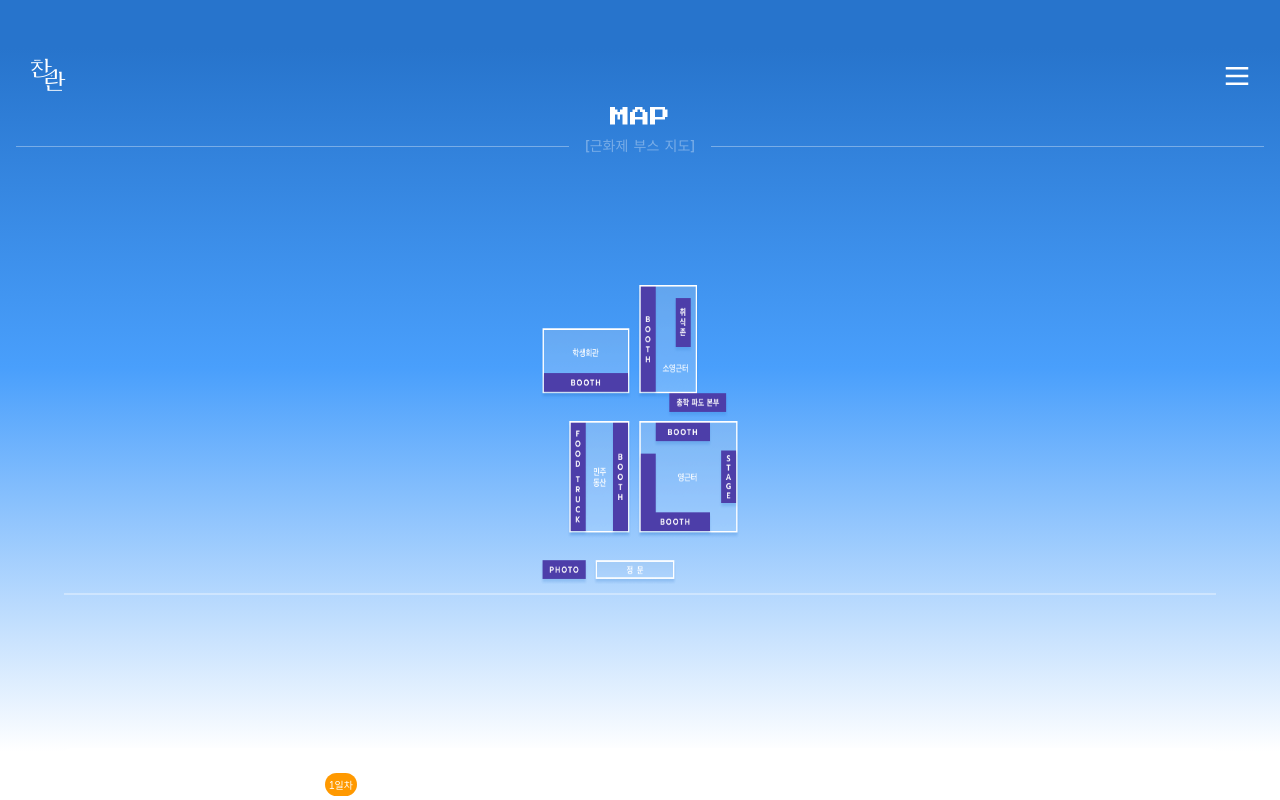
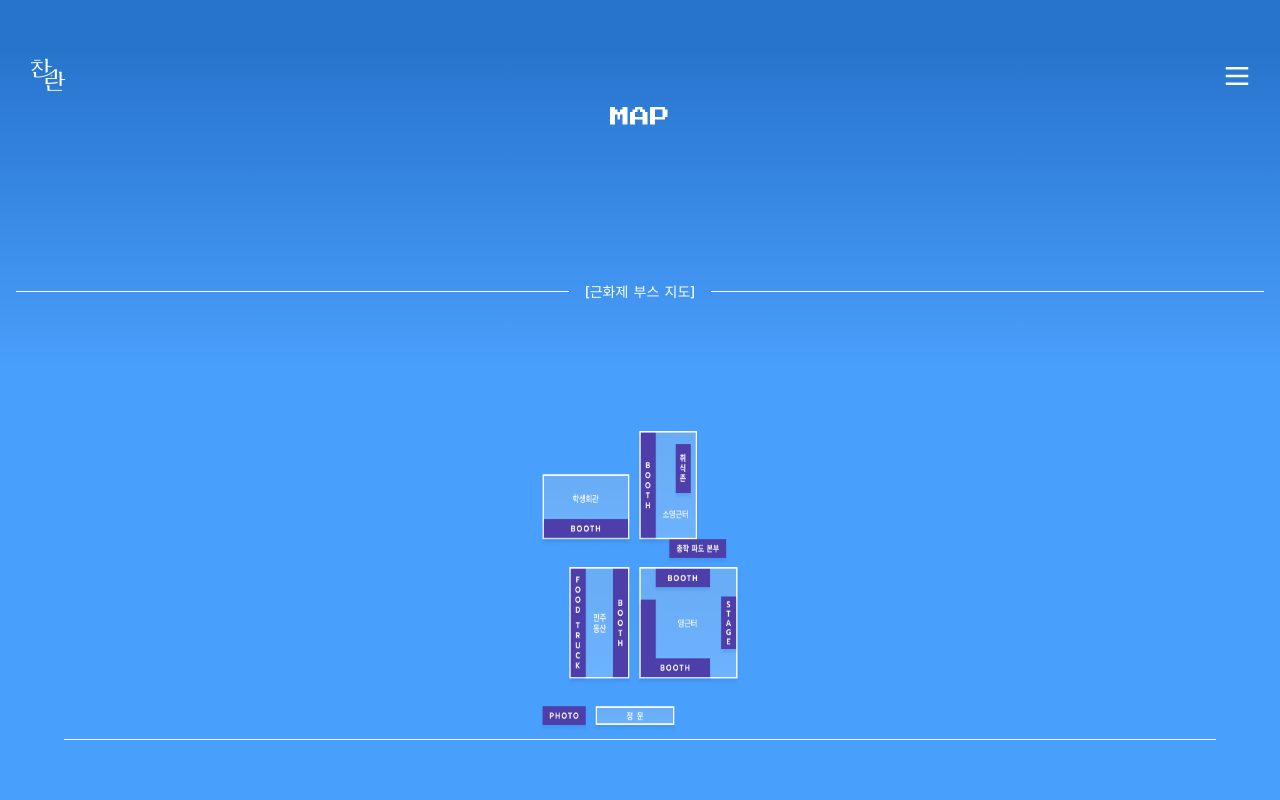
Before and after one commit to 2024-LIKELION-DS/DSFest_FE, a React (Create React App) app: page /map in a window 1280 px wide. Built offline with nearby package versions, Linux system fonts and the light colour scheme; no server answers; a web font is replaced by a local one.

Commit message:
💄 배경 색상이랑 css 변경
배경 색상이랑 일부 css 조금 변경

```diff
--- a/src/styles/MapStyle.js
+++ b/src/styles/MapStyle.js
@@ -1,12 +1,7 @@
 import styled from "styled-components";
 
 export const Background = styled.div`
-    background: linear-gradient(
-        to bottom,
-        #2774cc 6%,
-        #499ffc 46%,
-        #ffffff 94%
-    );
+    background: linear-gradient(to bottom, #2774cc 6%, #499ffc 46%);
 
     @media (hover: hover) and (pointer: fine) and (min-height: 801px) {
         border-radius: 12px;
@@ -40,7 +35,7 @@ export const MapTitle = styled.div`
         content: " ";
         flex-grow: 1;
         margin: 0px 16px;
-        background: rgba(255, 255, 255, 0.35);
+        background: rgba(255, 255, 255);
         height: 1px;
         font-size: 0px;
         line-height: 0px;
@@ -49,7 +44,7 @@ export const MapTitle = styled.div`
         content: " ";
         flex-grow: 1;
         margin: 0px 16px;
-        background: rgba(255, 255, 255, 0.35);
+        background: rgba(255, 255, 255);
         height: 1px;
         font-size: 0px;
         line-height: 0px;
@@ -57,17 +52,18 @@ export const MapTitle = styled.div`
     display: flex;
     flex-basis: 100%;
     align-items: center;
-    color: rgba(255, 255, 255, 0.35);
+    color: rgba(255, 255, 255);
     font-size: 14px;
     margin: 8px 0px;
+    margin-top: 12%;
 `;
 
 export const Mapline = styled.div`
     width: 90%;
-    height: 2px;
+    height: 1px;
     font-size: 14px;
     margin: 8px auto; /* 가운데 정렬 */
-    background: rgba(255, 255, 255, 0.35);
+    background: rgba(255, 255, 255);
     margin-top: 8px; /* 줄 선 위쪽 여백 조정 */
     margin-bottom: 8px; /* 줄 선 아래쪽 여백 조정 */
 `;
```
